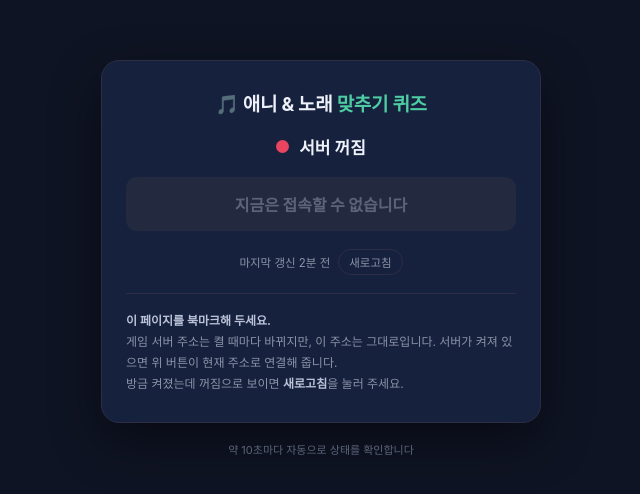
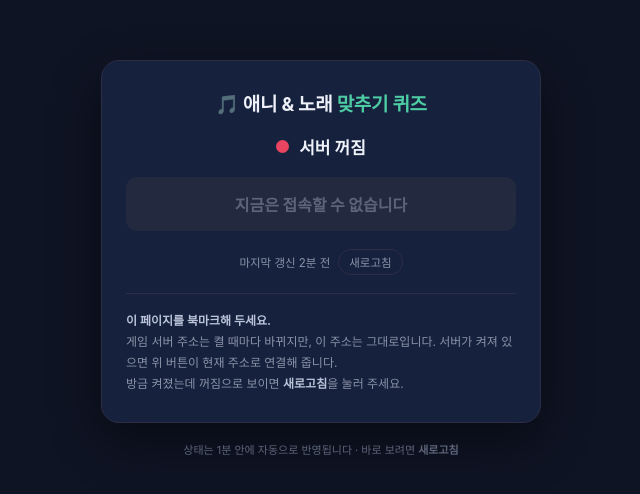
Before and after one commit to INGlancer/aniquiz-play, a plain HTML site: page index.html in a window 1280 px wide. Shown: the part 142-636 px from the top of the page, 319-959 px from the left. Drawn offline with Linux system fonts and the light colour scheme; no server answers.

Commit message:
Add files via upload

```diff
--- a/index.html
+++ b/index.html
@@ -90,7 +90,7 @@
     </div>
   </main>
 
-  <div class="foot">약 10초마다 자동으로 상태를 확인합니다</div>
+  <div class="foot">상태는 1분 안에 자동으로 반영됩니다 · 바로 보려면 <b>새로고침</b></div>
 
 <script>
 (function () {
```
